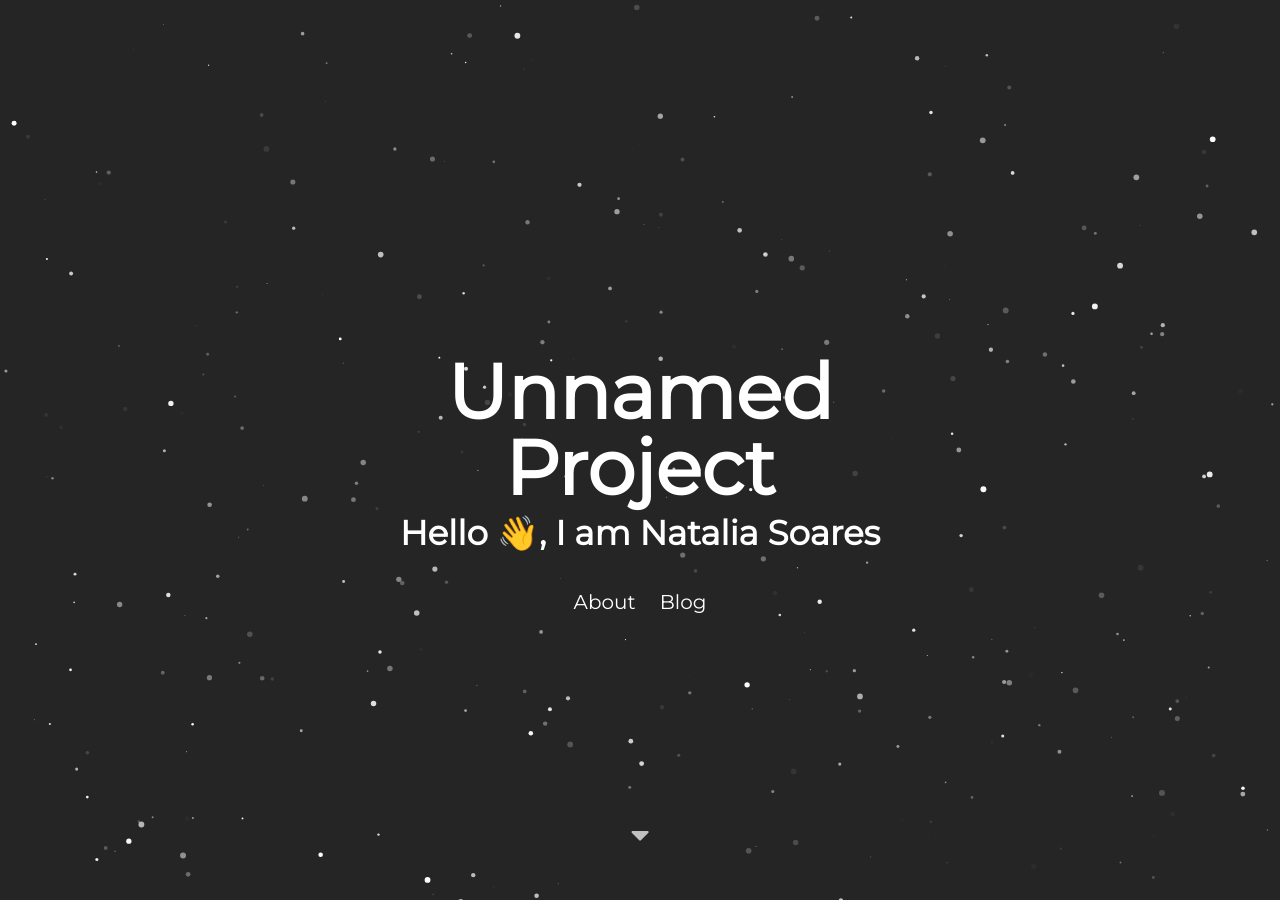
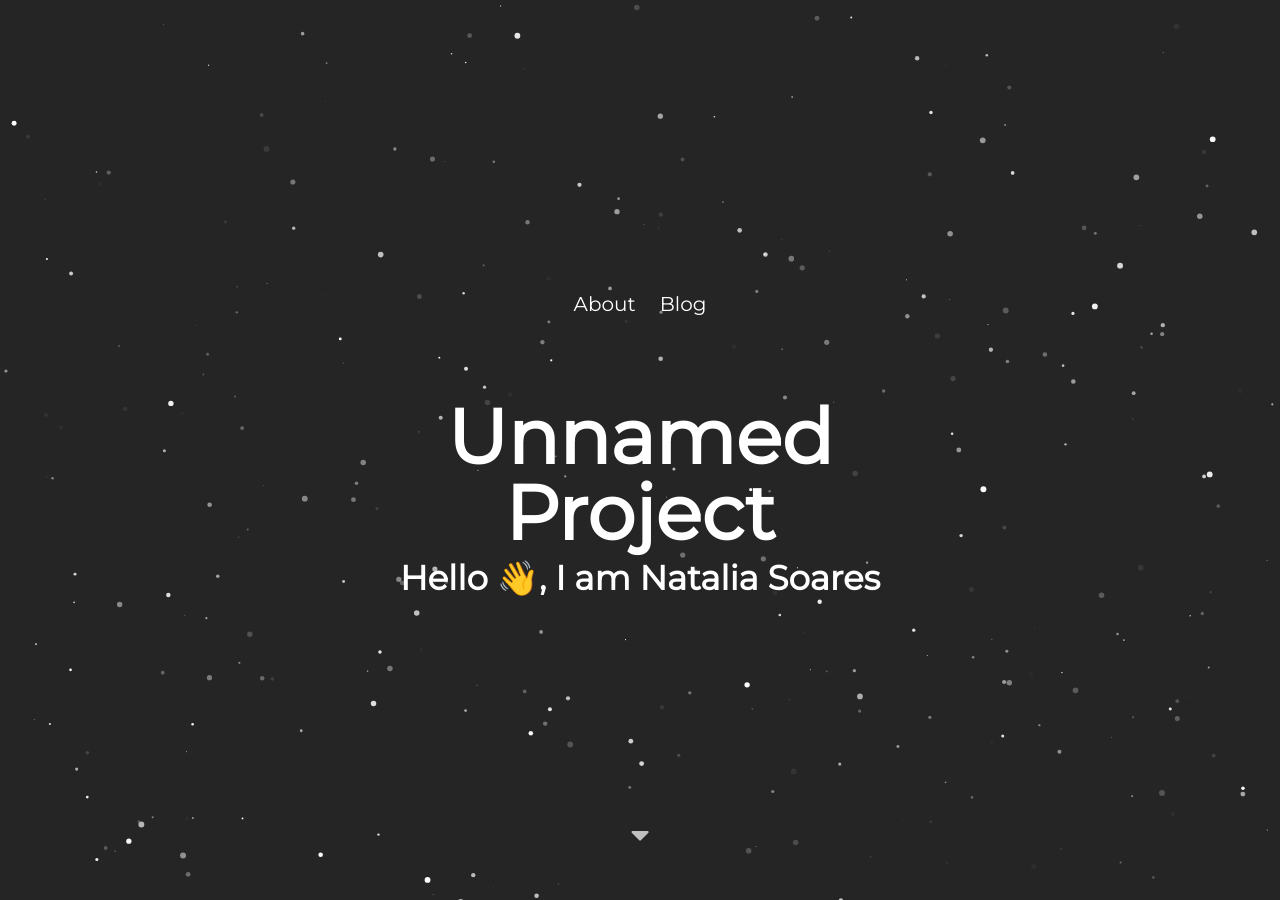
Before and after one commit to srnatalia/srnatalia.github.io, a Jekyll site: the page built from index.html, in a window 1280 px wide and 900 px high. Built offline with Jekyll 4.4.1, drawn with Linux system fonts in a browser that asks for light colours; some web fonts are replaced.

Commit message:
Update header.html

```diff
--- a/_includes/header.html
+++ b/_includes/header.html
@@ -1,5 +1,9 @@
 <div id="particles-js">
    <div class="header">
+      <div class="header-links">
+         <a class="link" href="#about" data-scroll>About</a>
+         <a class="link" href="https://srnatalia.github.io/jekyll-TeXt-theme/" target="_blank">Blog</a>
+      </div>
       <h1>
         <span class="site-title">{{ site.username }}</span>
         <span class="site-description">{{ site.user_title }}</span>
@@ -29,10 +33,7 @@
         <a aria-label="My Medium" target="_self" href="https://{{ site.medium_url }}"><i class="icon fa fa-medium" aria-hidden="true"></i></a>
         {% endif %}
       </div>
-      <div class="header-links">
-         <a class="link" href="#about" data-scroll>About</a>
-         <a class="link" href="https://srnatalia.github.io/jekyll-TeXt-theme/" target="_blank">Blog</a>
-      </div>
+
   </div>
   <a class="down" href="#about" data-scroll><i class="icon fa fa-caret-down" aria-hidden="true"></i></a>
 </div>
```
